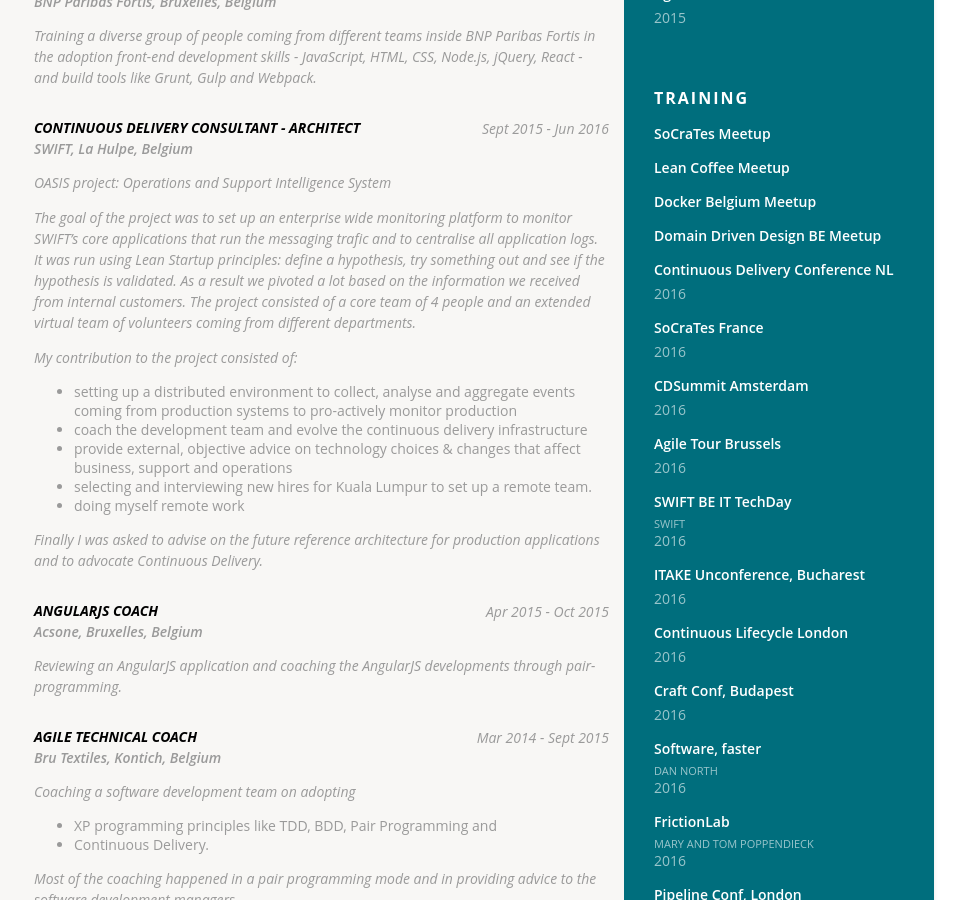
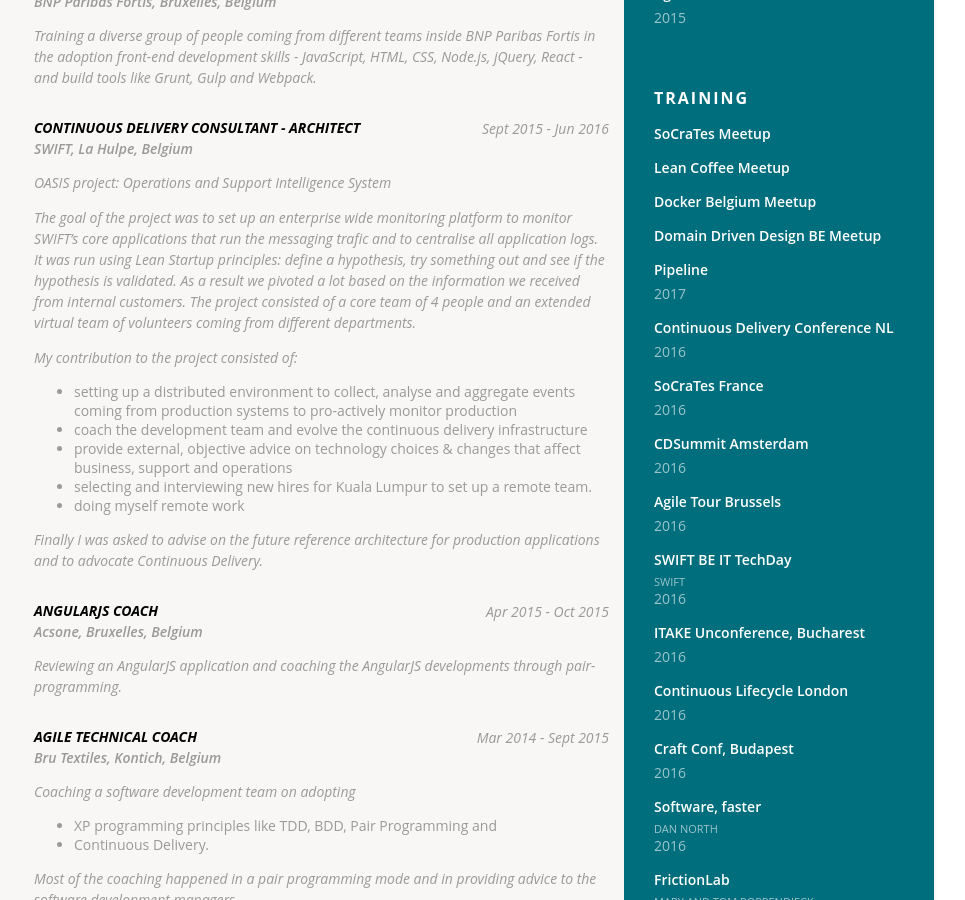
Before and after one commit to tdpauw/tdpauw.github.io, a Jekyll site: the page built from index.html, in a window 1280 px wide and 900 px high, scrolled down 1652 px. Shown: the whole window, without its empty margins (186-1151 px from the left). Built offline with Jekyll 4.4.1, drawn with Linux system fonts in a browser that asks for light colours.

Commit message:
added Pipeline 2017 to Training

```diff
--- a/_data/cv.yml
+++ b/_data/cv.yml
@@ -58,6 +58,8 @@
   - title: Lean Coffee Meetup
   - title: Docker Belgium Meetup
   - title: Domain Driven Design BE Meetup
+  - title: Pipeline
+    year: 2017
   - title: Continuous Delivery Conference NL
     year: 2016
   - title: SoCraTes France
```
